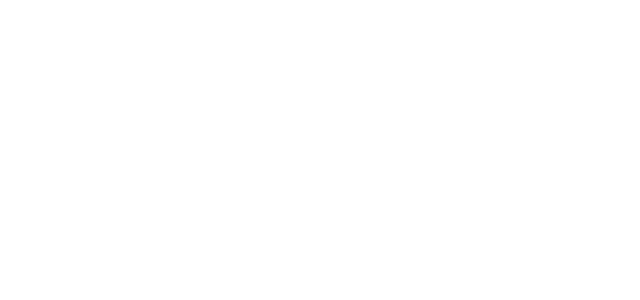
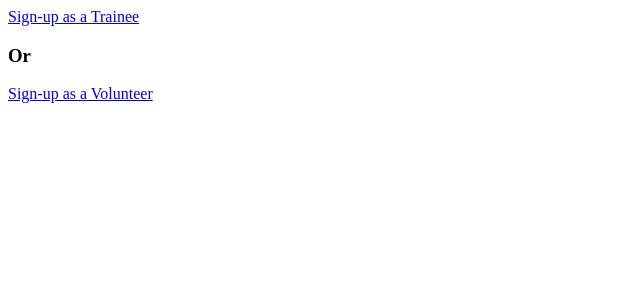
Before and after one commit to Professional-Kate/we-are-here-final-project, a React (Create React App) app in the folder client/: page /SignUp/this/site in a window 1280 px wide. Before the commit this address had no page. Shown: the top 300 px of the page, without its empty margins (0-640 px from the left). Built offline with nearby package versions, Linux system fonts and the light colour scheme.

Commit message:
Made two option butttons for sign up
After sign up two options will be showing, one for trainee and and for volunteers.

```diff
--- a/client/src/App.js
+++ b/client/src/App.js
@@ -1,17 +1,23 @@
 import { Route, Routes } from "react-router-dom";
 
 // import About from "./pages/About";
-import Home from "./pages/Home";
+import Home from "./pages/HomePage/Home";
 import SignupForm from "./pages/forms/SignupForm";
 import LoginForm from "./pages/forms/LoginForm";
 import SignupFormForVolunteer from "./pages/forms/SignupFormForVolunteers";
+import { SignUp } from "./pages/SignUp";
 
 const App = () => (
 	<Routes>
 		<Route path="/" element={<Home />} />
 		<Route path="/LoginForm/this/site" element={<LoginForm />} />
+		<Route path="/SignUp/this/site" element={<SignUp />} />
+
 		<Route path="/SignupForm/this/site" element={<SignupForm />} />
-		<Route path="/SignupFormForVolunteer/this/site" element={<SignupFormForVolunteer />} />
+		<Route
+			path="/SignupFormForVolunteer/this/site"
+			element={<SignupFormForVolunteer />}
+		/>
 	</Routes>
 );
 
--- a/client/src/pages/Home.js
+++ b/client/src/pages/HomePage/Home.js
@@ -11,7 +11,7 @@
 			<div>
 				<Link to="/LoginForm/this/site">Sign In</Link>
 				<h3>Or</h3>
-				<Link to="/SignupForm/this/site">Sign Up</Link>
+				<Link to="../SignUp/this/site">Sign Up</Link>
 			</div>
 		</main>
 	);
--- /dev/null
+++ b/client/src/pages/SignUp.js
@@ -0,0 +1,17 @@
+import React from "react";
+import { Link } from "react-router-dom";
+
+
+export const SignUp = () => {
+  return (
+		<main role="main">
+			<div className="signUp__page">
+				<Link to="/SignupForm/this/site">Sign-up as a Trainee</Link>
+				<h3>Or</h3>
+				<Link to="/SignupFormForVolunteer/this/site">
+					Sign-up as a Volunteer
+				</Link>
+			</div>
+		</main>
+	);
+};
--- a/client/src/pages/forms/SignupForm.js
+++ b/client/src/pages/forms/SignupForm.js
@@ -2,7 +2,7 @@
 import { useState, useEffect } from "react";
 
 import "./Form.css";
-import SignupFormForVolunteer from "./SignupFormForVolunteers";
+
 
 function SignupForm() {
 	// eslint-disable-next-line react-hooks/exhaustive-deps
@@ -153,7 +153,7 @@
 				</form>
 			</div>
 			<div className="volunteer__form">
-				<SignupFormForVolunteer />
+
 			</div>
 		</section>
 	);
--- a/client/src/pages/forms/SignupFormForVolunteers.js
+++ b/client/src/pages/forms/SignupFormForVolunteers.js
@@ -57,7 +57,7 @@
 	};
 
 	return (
-		<div className="vlonuteer__form">
+		<div className="volunteer__form">
 
 			{Object.keys(errors).length === 0 && submit ? (
 				<div className="ui msg success">Signed Up Successfully</div>
```
Also changed, not shown: client/src/pages/HomePage/Home.css (renamed from client/src/pages/Home.css).
